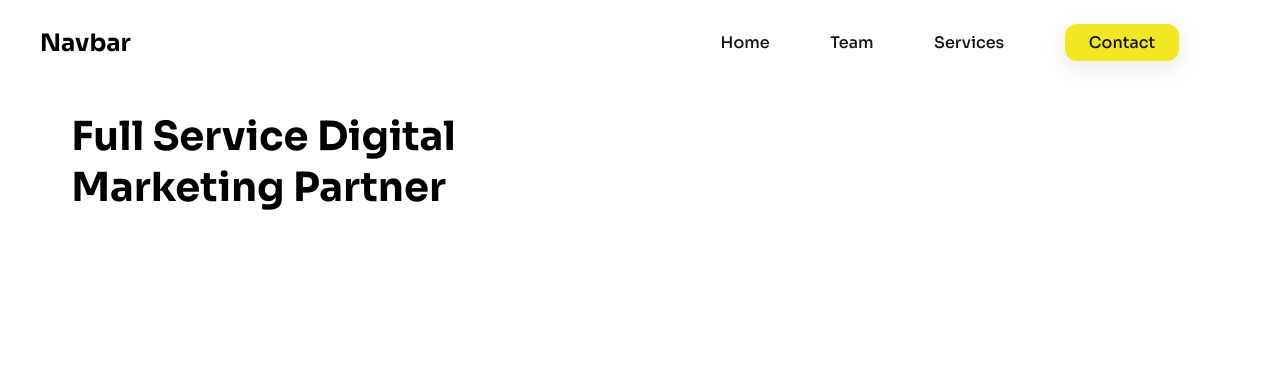
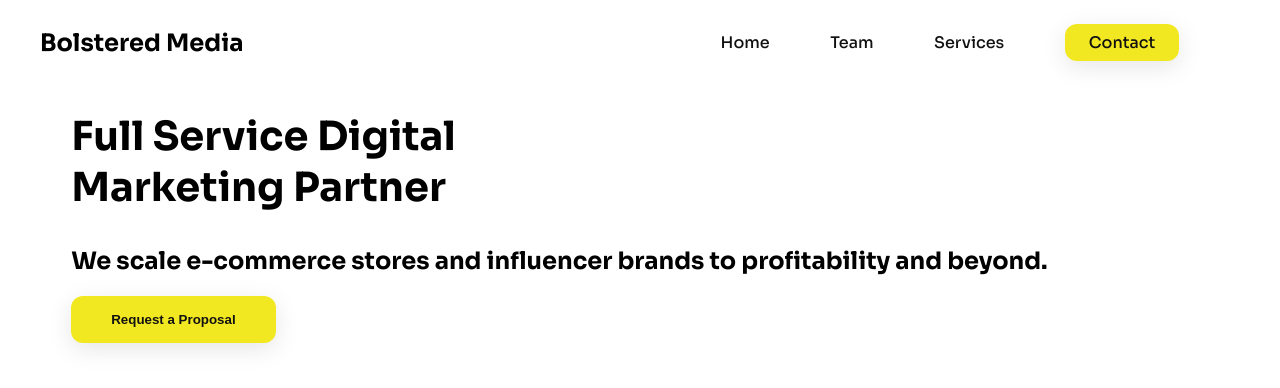
Before and after one commit to nrgouldBM/Bolstered-Media-Gatsby-Site, a Gatsby site: page / in a window 1280 px wide. Built offline with nearby package versions, Linux system fonts and the light colour scheme; Gatsby itself is replaced by a stand-in of ours.

```diff
--- /dev/null
+++ b/src/components/Button.jsx
@@ -0,0 +1,30 @@
+import React from 'react'
+import styled from 'styled-components';
+import { COLORS, SHADOW } from '../constants';
+
+export const StyledButton = styled.button`
+	color: ${COLORS.primaryText};
+    border: none;
+	text-decoration: none;
+	font-weight: 600;
+	background: ${COLORS.primary};
+	padding: 1rem 2.5rem;
+	border-radius: 12px;
+	box-shadow: ${SHADOW.normal};
+
+	&:hover {
+		background: ${COLORS.primarySoft};
+		transform: scale(1.01);
+	}
+
+	transition: all 200ms ease;
+`;
+
+
+export default function Button({ children }) {
+    return (
+        <StyledButton>
+            {children}
+        </StyledButton>
+    )
+}
--- a/src/sections/Navbar.js
+++ b/src/sections/Navbar.js
@@ -27,7 +27,7 @@
 	return (
 		<StyledContainer>
 			<StyledLogo>
-				<h2>Navbar</h2>
+				<h2>Bolstered Media</h2>
 			</StyledLogo>
 			<StyledNavLinks>
 				<StyledLink to='/'>Home</StyledLink>
--- a/src/sections/home/Hero.js
+++ b/src/sections/home/Hero.js
@@ -1,5 +1,6 @@
-import React from 'react';
-import styled from 'styled-components';
+import React from "react";
+import styled from "styled-components";
+import Button from "../../components/Button";
 
 const StyledContainer = styled.section`
   width: 90%;
@@ -9,12 +10,21 @@
   font-size: 2.5rem;
 `;
 
+const StyledHeroSubTitle = styled.h2`
+  font-size: 1.5rem;
+`;
+
 export default function Hero() {
   return (
     <StyledContainer>
       <StyledHeroTitle>
         <span>Full Service Digital</span> <br /> Marketing Partner
       </StyledHeroTitle>
+      <StyledHeroSubTitle>
+        We scale e-commerce stores and influencer brands to profitability and
+        beyond.
+      </StyledHeroSubTitle>
+      <Button>Request a Proposal</Button>
     </StyledContainer>
   );
 }
```
Also changed, not shown: 1 other file. Lines whose indentation alone changed are shown as unchanged.
